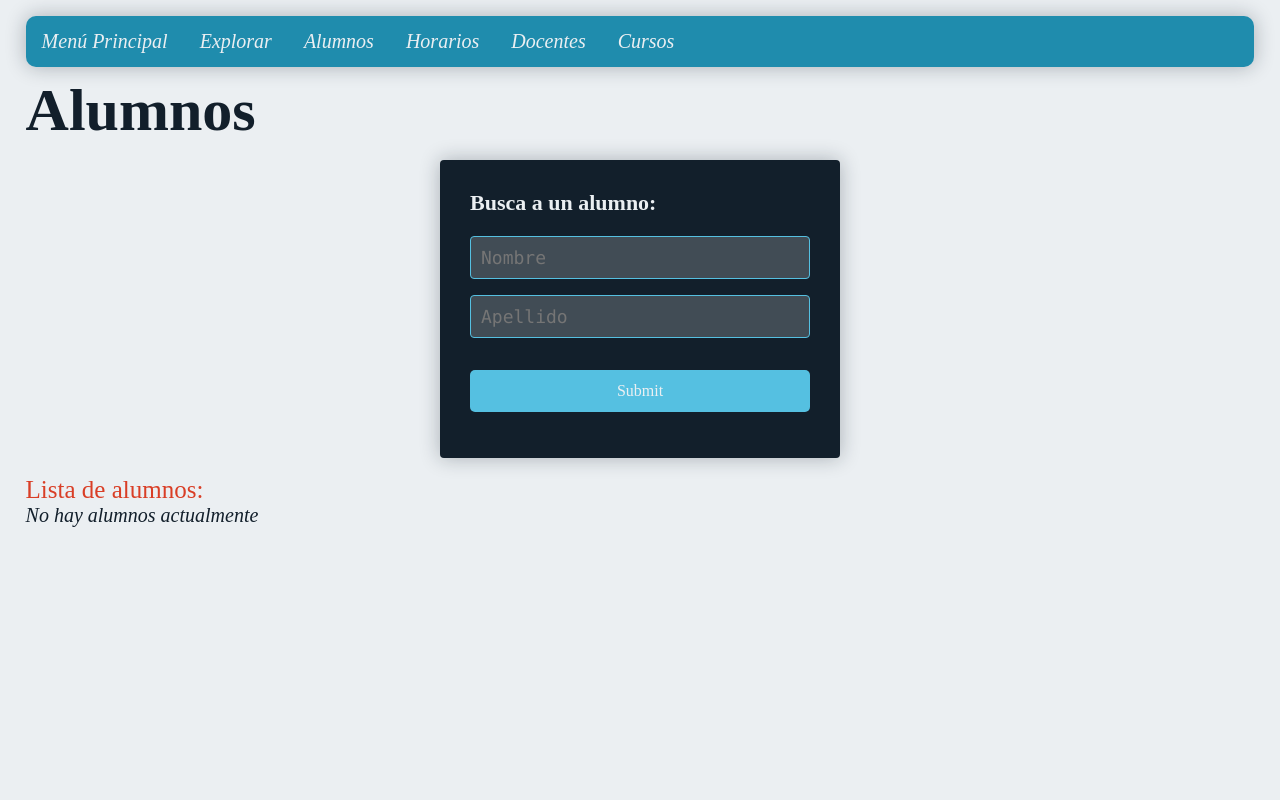
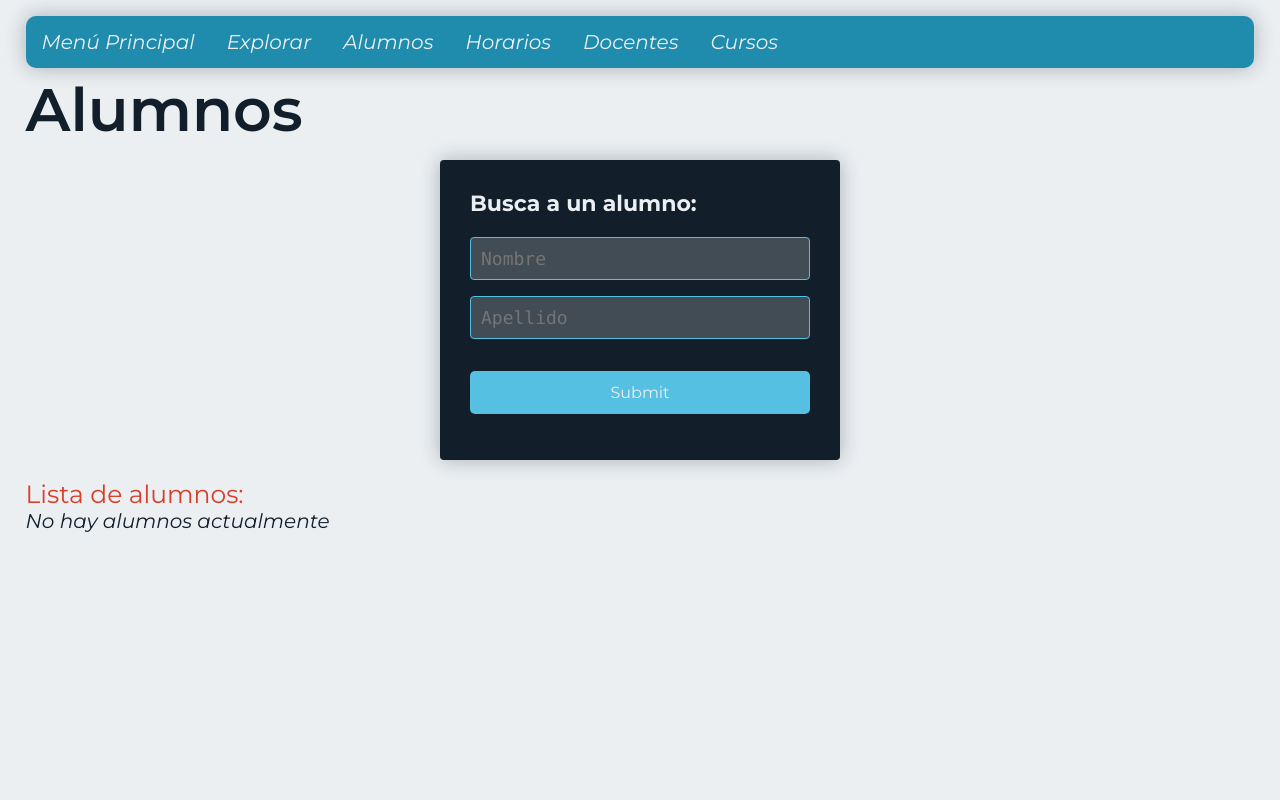
Before and after one commit to shadow-maker/Scheduler-UTEC, a Flask app: page /alumnos/list in a window 1280 px wide. Run offline with Flask 2, Linux system fonts and the light colour scheme; data that the repository does not hold is empty; parts of the project's set-up code (start-up, migrations or seed data) failed here and were passed over.

Commit message:
Se edita font

```diff
--- a/app/static/style/main.css
+++ b/app/static/style/main.css
@@ -1,4 +1,5 @@
-@import url('https://fonts.googleapis.com/css2?family=Source+Sans+Pro:wght@600&display=swap');
+/*@import url('https://fonts.googleapis.com/css2?family=Source+Sans+Pro:wght@600&display=swap');*/
+@import url('https://fonts.googleapis.com/css2?family=Montserrat:ital,wght@0,100;0,200;0,300;0,400;0,500;0,600;0,700;0,800;0,900;1,100;1,200;1,300;1,400;1,500;1,600;1,700;1,800;1,900&display=swap');
 
 :root {
 	--blue: #55c0e1;
@@ -18,7 +19,7 @@
 	margin: 0;
 	padding: 0;
 	/*font-family: 'Source Sans Pro', sans-serif;*/
-	font-family: "Avenir Next";
+	font-family: "Montserrat", sans-serif;
 	color: var(--dark);
 }
 
```
